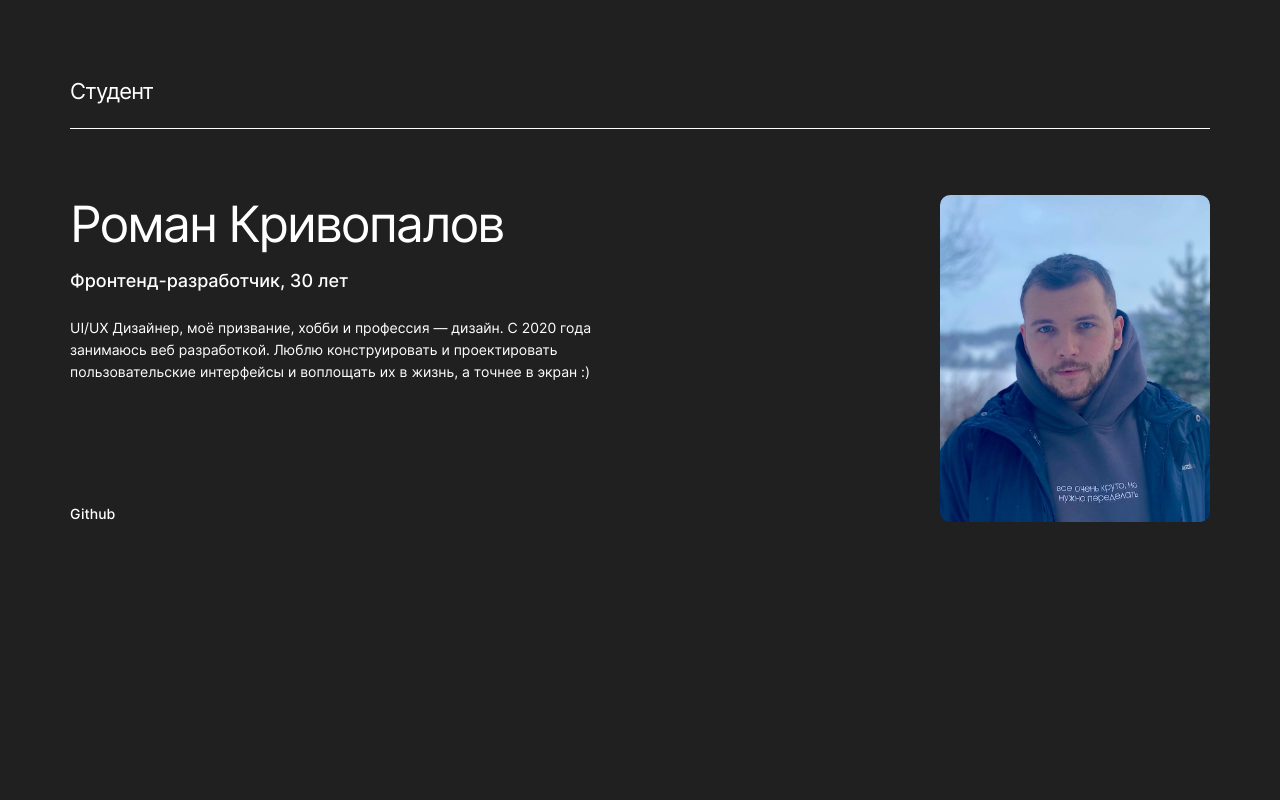
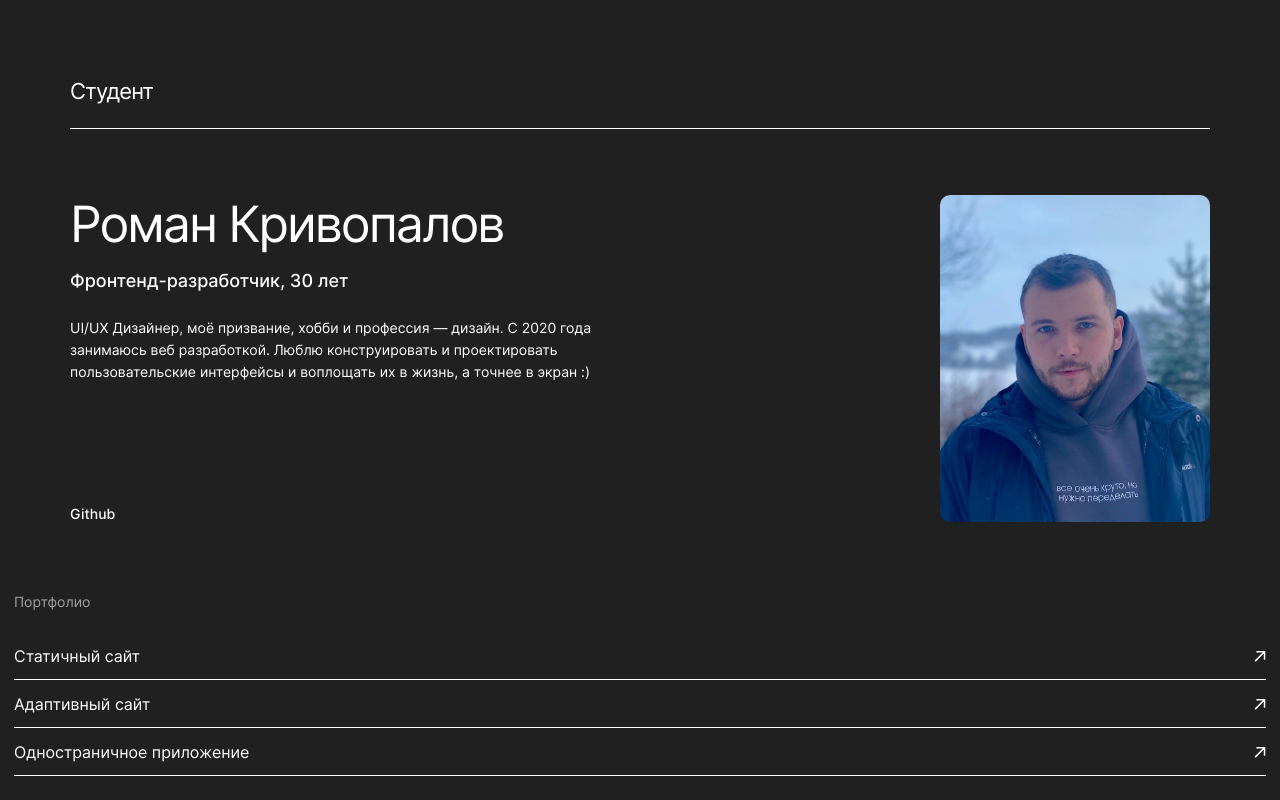
Before and after one commit to romankrivopalov/movies-explorer-frontend, a React (Create React App) app: page / in a window 1280 px wide. Shown: the part 1812-2612 px from the top of the page. Before the commit the page ends 2334 px from the top, so only its background shows below. Built offline with nearby package versions, Linux system fonts and the light colour scheme.

Commit message:
create Portfolio component

```diff
--- a/src/components/Main/Main.js
+++ b/src/components/Main/Main.js
@@ -2,6 +2,7 @@ import Promo from "./Promo/Promo.js";
 import Project from "./Project/Project.js";
 import Techno from "./Techo/Techno.js";
 import Student from "./Student/Student.js";
+import Portfolio from "./Portfolio/Portfolio.js";
 
 function Main() {
   return (
@@ -10,6 +11,7 @@ function Main() {
       <Project/>
       <Techno/>
       <Student/>
+      <Portfolio/>
     </div>
   )
 }
--- /dev/null
+++ b/src/components/Main/Portfolio/Portfolio.css
@@ -0,0 +1,51 @@
+.portfolio {
+  margin: 70px 14px 70px 14px;
+}
+
+.portfolio__title {
+  margin: 0;
+  padding: 0;
+  font-size: 14px;
+  line-height: 20px;
+  font-weight: 400;
+  color: #A0A0A0;
+}
+
+.portfolio__list {
+  margin: 0;
+  padding: 20px 0 0 0;
+  list-style: none;
+}
+
+.portfolio__item {
+  position: relative;
+  line-height: 48px;
+}
+
+.portfolio__item::before {
+  content: '';
+  top: 0;
+  right: 0;
+  position: absolute;
+  width: 12px;
+  height: 48px;
+  background-image: url('../../../images/arrow.svg');
+  background-size: contain;
+  background-repeat: no-repeat;
+  background-position: center;
+}
+
+.portfolio__item::after {
+  content: '';
+  left: 0;
+  bottom: 0;
+  position: absolute;
+  width: 100%;
+  height: 1px;
+  background-color: var(--color-white);
+}
+
+.portfolio__link {
+  text-decoration: none;
+  color: var(--color-white);
+}
--- /dev/null
+++ b/src/components/Main/Portfolio/Portfolio.js
@@ -0,0 +1,40 @@
+function Portfolio() {
+  return (
+    <section className="portfolio">
+      <h2 className="portfolio__title">
+        Портфолио
+      </h2>
+      <ul className="portfolio__list">
+        <li className="portfolio__item">
+          <a
+            href='https://github.com/romankrivopalov'
+            target='_blank'
+            rel="noopener noreferrer"
+            className="portfolio__link">
+            Статичный сайт
+          </a>
+        </li>
+        <li className="portfolio__item">
+          <a
+            href='https://github.com/romankrivopalov'
+            target='_blank'
+            rel="noopener noreferrer"
+            className="portfolio__link">
+            Адаптивный сайт
+          </a>
+        </li>
+        <li className="portfolio__item">
+          <a
+            href='https://github.com/romankrivopalov'
+            target='_blank'
+            rel="noopener noreferrer"
+            className="portfolio__link">
+            Одностраничное приложение
+          </a>
+        </li>
+      </ul>
+    </section>
+  )
+}
+
+export default Portfolio;
--- a/src/index.css
+++ b/src/index.css
@@ -12,3 +12,4 @@
 @import url('./components/Main/Project/Project.css');
 @import url('./components/Main/Techo/Techno.css');
 @import url('./components/Main/Student/Student.css');
+@import url('./components/Main/Portfolio/Portfolio.css');
```
Also changed, not shown: src/images/arrow.svg (added).
